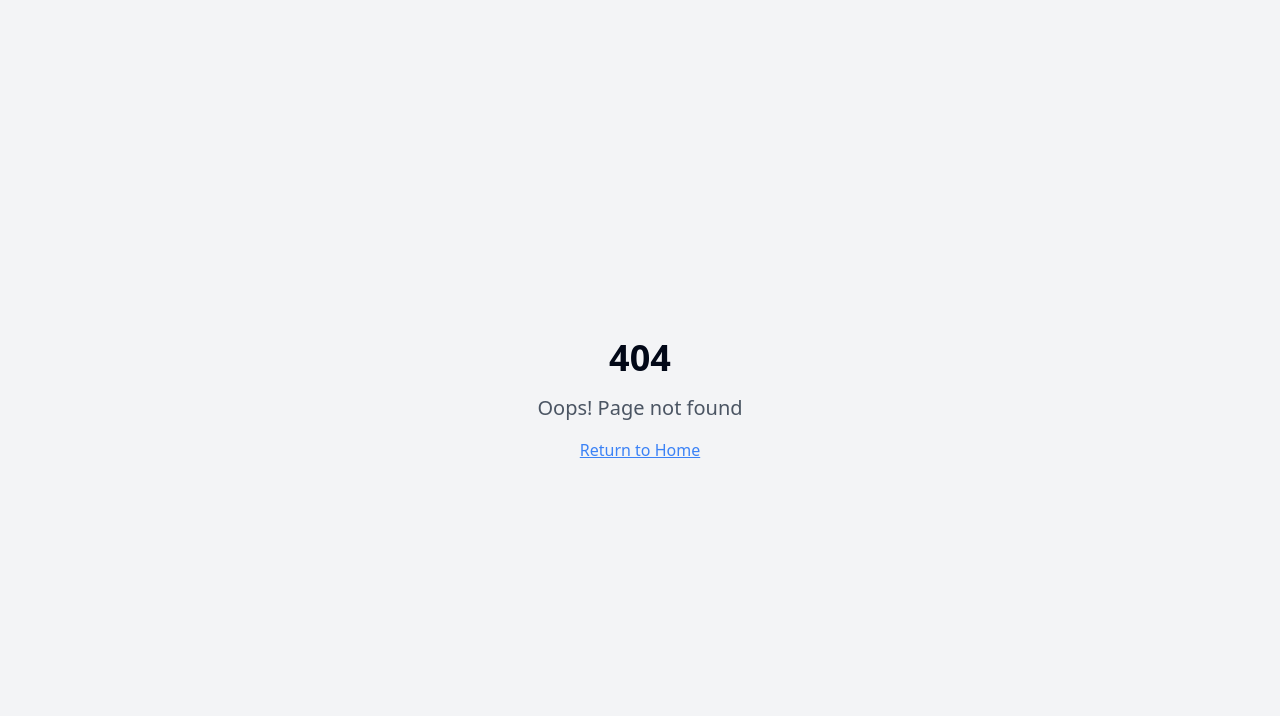
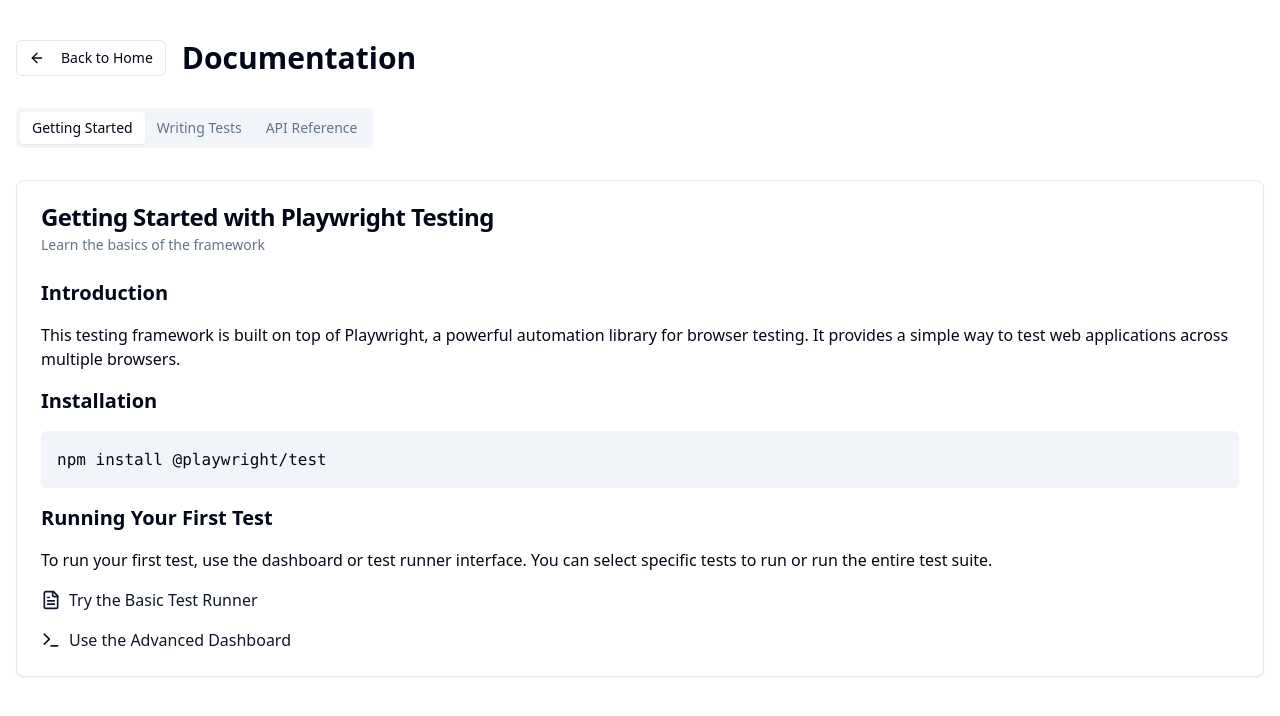
Before and after one commit to marmiou/play-with-playwright, a React (Vite) app: page /documentation in a window 1280 px wide. Before the commit this address had no page. Shown: the top 716 px of the page. Built offline with nearby package versions, Linux system fonts and the light colour scheme.

Commit message:
Fix: Documentation link not working
The documentation link in the dashboard was not working. This commit fixes the issue.

```diff
--- a/src/App.tsx
+++ b/src/App.tsx
@@ -8,6 +8,7 @@ import Index from "./pages/Index";
 import NotFound from "./pages/NotFound";
 import TestFramework from "./pages/TestFramework";
 import TestDashboard from "./pages/TestDashboard";
+import Documentation from "./pages/Documentation";
 
 const queryClient = new QueryClient();
 
@@ -22,6 +23,7 @@ const App = () => {
             <Route path="/" element={<Index />} />
             <Route path="/test-framework" element={<TestFramework />} />
             <Route path="/dashboard" element={<TestDashboard />} />
+            <Route path="/documentation" element={<Documentation />} />
             {/* ADD ALL CUSTOM ROUTES ABOVE THE CATCH-ALL "*" ROUTE */}
             <Route path="*" element={<NotFound />} />
           </Routes>
--- /dev/null
+++ b/src/pages/Documentation.tsx
@@ -0,0 +1,168 @@
+
+import React from 'react';
+import { Link } from 'react-router-dom';
+import { ArrowLeft, FileText, Code, Terminal } from 'lucide-react';
+import { Button } from '@/components/ui/button';
+import { Card, CardContent, CardDescription, CardHeader, CardTitle } from '@/components/ui/card';
+import { Tabs, TabsContent, TabsList, TabsTrigger } from '@/components/ui/tabs';
+
+const Documentation = () => {
+  return (
+    <div className="container mx-auto py-10 px-4">
+      <div className="flex items-center mb-8">
+        <Link to="/">
+          <Button variant="outline" size="sm" className="mr-4">
+            <ArrowLeft className="h-4 w-4 mr-2" />
+            Back to Home
+          </Button>
+        </Link>
+        <h1 className="text-3xl font-bold">Documentation</h1>
+      </div>
+
+      <Tabs defaultValue="getting-started">
+        <TabsList className="mb-6">
+          <TabsTrigger value="getting-started">Getting Started</TabsTrigger>
+          <TabsTrigger value="test-writing">Writing Tests</TabsTrigger>
+          <TabsTrigger value="api-reference">API Reference</TabsTrigger>
+        </TabsList>
+
+        <TabsContent value="getting-started">
+          <Card>
+            <CardHeader>
+              <CardTitle>Getting Started with Playwright Testing</CardTitle>
+              <CardDescription>Learn the basics of the framework</CardDescription>
+            </CardHeader>
+            <CardContent className="space-y-4">
+              <h2 className="text-xl font-semibold">Introduction</h2>
+              <p>
+                This testing framework is built on top of Playwright, a powerful automation library for browser testing.
+                It provides a simple way to test web applications across multiple browsers.
+              </p>
+
+              <h2 className="text-xl font-semibold">Installation</h2>
+              <div className="bg-muted p-4 rounded-md">
+                <code>npm install @playwright/test</code>
+              </div>
+
+              <h2 className="text-xl font-semibold">Running Your First Test</h2>
+              <p>
+                To run your first test, use the dashboard or test runner interface. You can select specific tests
+                to run or run the entire test suite.
+              </p>
+
+              <div className="flex items-center mt-4">
+                <FileText className="h-5 w-5 mr-2 text-primary" />
+                <Link to="/test-framework" className="text-primary hover:underline">
+                  Try the Basic Test Runner
+                </Link>
+              </div>
+
+              <div className="flex items-center mt-2">
+                <Terminal className="h-5 w-5 mr-2 text-primary" />
+                <Link to="/dashboard" className="text-primary hover:underline">
+                  Use the Advanced Dashboard
+                </Link>
+              </div>
+            </CardContent>
+          </Card>
+        </TabsContent>
+
+        <TabsContent value="test-writing">
+          <Card>
+            <CardHeader>
+              <CardTitle>Writing Effective Tests</CardTitle>
+              <CardDescription>Best practices and examples</CardDescription>
+            </CardHeader>
+            <CardContent className="space-y-4">
+              <h2 className="text-xl font-semibold">Test Structure</h2>
+              <p>
+                Playwright tests are organized into test files. Each test file can contain multiple test cases.
+                Here's an example of a basic test structure:
+              </p>
+
+              <div className="bg-muted p-4 rounded-md font-mono text-sm">
+                <pre>{`import { test, expect } from '@playwright/test';
+
+test('basic test', async ({ page }) => {
+  await page.goto('https://the-internet.herokuapp.com/');
+  await expect(page).toHaveTitle(/The Internet/);
+});`}</pre>
+              </div>
+
+              <h2 className="text-xl font-semibold">Page Objects</h2>
+              <p>
+                We recommend using the Page Object Model to organize your tests. This pattern helps keep
+                your tests maintainable and reduces code duplication.
+              </p>
+
+              <h2 className="text-xl font-semibold">Assertions</h2>
+              <p>
+                Playwright provides a rich set of assertions to verify the state of your application:
+              </p>
+
+              <ul className="list-disc pl-6 space-y-2">
+                <li><code>expect(page).toHaveTitle()</code> - Check page title</li>
+                <li><code>expect(locator).toBeVisible()</code> - Check element visibility</li>
+                <li><code>expect(locator).toHaveText()</code> - Check element text content</li>
+                <li><code>expect(locator).toHaveValue()</code> - Check input value</li>
+              </ul>
+            </CardContent>
+          </Card>
+        </TabsContent>
+
+        <TabsContent value="api-reference">
+          <Card>
+            <CardHeader>
+              <CardTitle>API Reference</CardTitle>
+              <CardDescription>Detailed documentation of available methods</CardDescription>
+            </CardHeader>
+            <CardContent className="space-y-4">
+              <h2 className="text-xl font-semibold">Core Concepts</h2>
+              <div className="space-y-4">
+                <div>
+                  <h3 className="text-lg font-medium">Browser</h3>
+                  <p>Represents a browser instance which can have multiple contexts</p>
+                </div>
+
+                <div>
+                  <h3 className="text-lg font-medium">BrowserContext</h3>
+                  <p>An isolated browser session with its own cookies, localStorage, etc.</p>
+                </div>
+
+                <div>
+                  <h3 className="text-lg font-medium">Page</h3>
+                  <p>Represents a single tab or page in a browser</p>
+                </div>
+
+                <div>
+                  <h3 className="text-lg font-medium">Locator</h3>
+                  <p>The primary way to find and interact with elements on a page</p>
+                </div>
+              </div>
+
+              <h2 className="text-xl font-semibold">Common Methods</h2>
+              <ul className="list-disc pl-6 space-y-2">
+                <li><code>page.goto(url)</code> - Navigate to a URL</li>
+                <li><code>page.click(selector)</code> - Click on an element</li>
+                <li><code>page.fill(selector, text)</code> - Fill an input field</li>
+                <li><code>page.locator(selector)</code> - Create a locator for an element</li>
+                <li><code>page.screenshot()</code> - Take a screenshot</li>
+              </ul>
+
+              <div className="bg-muted p-4 rounded-md mt-4">
+                <p className="text-sm">
+                  For complete API documentation, refer to the
+                  <a href="https://playwright.dev/docs/api/class-playwright" target="_blank" rel="noopener noreferrer" className="text-primary hover:underline ml-1">
+                    official Playwright documentation
+                  </a>.
+                </p>
+              </div>
+            </CardContent>
+          </Card>
+        </TabsContent>
+      </Tabs>
+    </div>
+  );
+};
+
+export default Documentation;
--- a/src/pages/Index.tsx
+++ b/src/pages/Index.tsx
@@ -73,10 +73,12 @@ const Index = () => {
             </p>
           </CardContent>
           <CardFooter>
-            <Button variant="outline" className="gap-2">
-              View Documentation
-              <ArrowRight className="h-4 w-4" />
-            </Button>
+            <Link to="/documentation">
+              <Button variant="outline" className="gap-2">
+                View Documentation
+                <ArrowRight className="h-4 w-4" />
+              </Button>
+            </Link>
           </CardFooter>
         </Card>
       </div>
```
